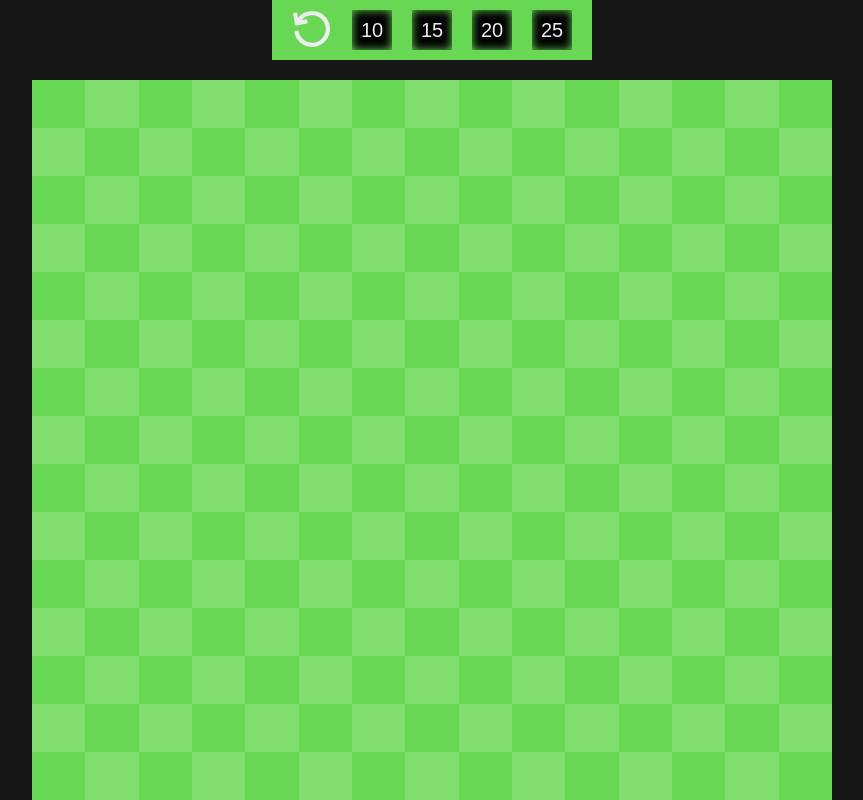
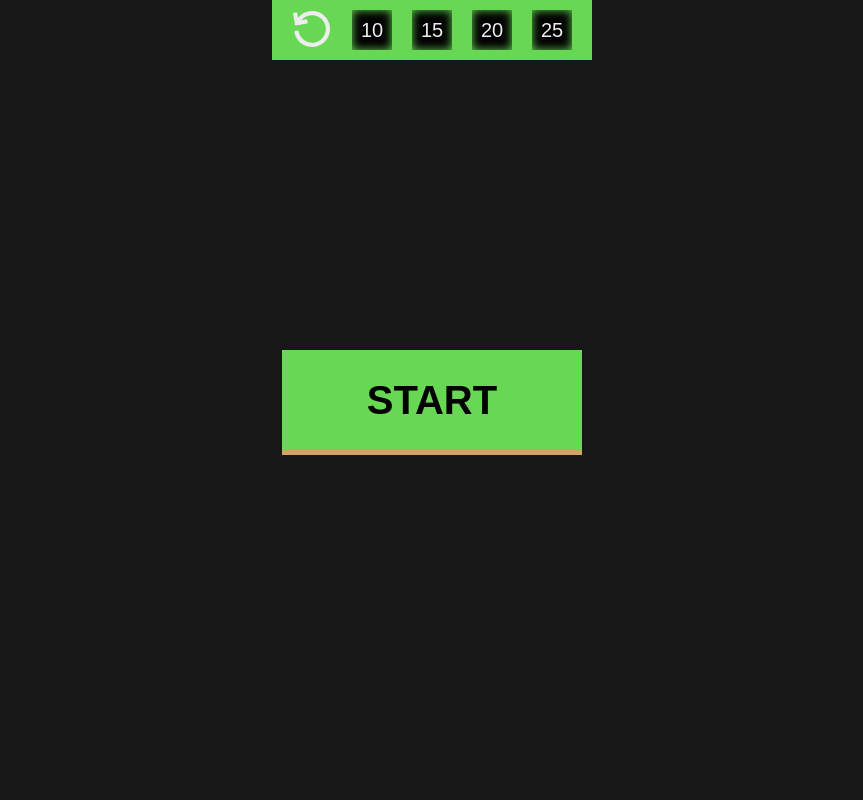
Before and after one commit to alexeykrix/minesweeper, a website built with Vite: page index.html in a window 1280 px wide. Shown: the whole page, without its empty margins (208-1071 px from the left). Built offline with nearby package versions, Linux system fonts and the light colour scheme.

Commit message:
start screen added

```diff
--- a/index.html
+++ b/index.html
@@ -29,6 +29,10 @@
     </header>
     <div class="game">
     </div>
+
+    <div class="start-btn">
+      start
+    </div>
     <script type="module" src="/main.js"></script>
   </body>
 </html>
--- a/main.js
+++ b/main.js
@@ -43,6 +43,7 @@ class Controls {
     const cell = target.closest('.cell')
     const btnRestart = target.closest('.btn-restart')
     const btnSize = target.closest('.btn-size')
+    const btnStart = target.closest('.start-btn')
     if (cell) {
       if (!trusted && ('ontouchstart' in window || navigator.maxTouchPoints))
         return
@@ -54,6 +55,9 @@ class Controls {
     }
     if (btnSize) {
       this.game.changeGridSize(+btnSize.dataset.size)
+    }
+    if (btnStart) {
+      this.game.startGame()
     }
   }
   rightClickHandler(e) {
@@ -110,6 +114,7 @@ class Controls {
 }
 class Game {
   htmlElem
+  startBtn
   gridSize
   gameArray
   controls
@@ -118,15 +123,15 @@ class Game {
   isGameOver = false
   lastChange = { x: null, y: null }
 
-  constructor(selector = '.game', gridSize = 15) {
+  constructor(selector = '.game', startBtn = '.start-btn', gridSize = 15) {
     this.htmlElem = document.querySelector(selector)
+    this.startBtn = document.querySelector(startBtn)
     this.gridSize = gridSize
     this.htmlElem.style.setProperty('--cels', gridSize)
   }
 
   init() {
     this.createArray()
-    this.renderArray()
     this.controls = new Controls(this)
   }
 
@@ -178,15 +183,9 @@ class Game {
           if (cell.state === BOMB && this.isGameOver) baseType = BOMB
         }
 
-        const animate =
-          this.lastChange.x === x && this.lastChange.y === y ? 'animate' : ''
-        newHTML += `
-        <div class="cell
-          ${cell.showed ? 'cell-SHOWED' : ''}
-          cell-${baseType}
-          ${animate}"
-          data-x="${x}" data-y="${y}"
-        ></div>`
+        const cellShowed = cell.showed ? 'cell-SHOWED' : ''
+        const animate = this.lastChange.x === x && this.lastChange.y === y ? 'animate' : ''
+        newHTML += `<div class="cell ${cellShowed} cell-${baseType} ${animate}" data-x="${x}" data-y="${y}"></div>`
       })
     })
 
@@ -295,6 +294,15 @@ class Game {
     this.gridSize = size
     this.restart()
   }
+
+  startGame() {
+    this.renderArray()
+    this.htmlElem.style.opacity = 1
+    this.startBtn.style.opacity = 0
+    setTimeout(() => {
+      this.startBtn.style.display = 'none'
+    }, 400)
+  }
 }
 
 new Game().init()
--- a/src/style.css
+++ b/src/style.css
@@ -37,6 +37,31 @@ header {
   gap: 20px;
 }
 
+.start-btn {
+  position: fixed;
+  top: 50%;
+  left: 50%;
+  transform: translate(-50%, -50%);
+  width: 300px;
+  height: 100px;
+  background: rgb(103, 215, 84);
+  box-shadow: 0px 5px 0 0px rgb(207, 166, 100);
+  display: flex;
+  cursor: pointer;
+  justify-content: center;
+  align-items: center;
+  font-size: 40px;
+  text-transform: uppercase;
+  font-weight: 600;
+  font-family: sans-serif;
+  transition: 0.4s ease;
+}
+.start-screen:hover {
+  transform: translate(-50%, calc(-50% + 5px));
+  box-shadow: 0px 0px 0 0px rgb(207, 166, 100);
+  background: rgb(128, 222, 111);
+}
+
 .btn {
   background: transparent;
   border: none;
@@ -60,11 +85,12 @@ header {
   aspect-ratio: 1 / 1;
   width: min(100vw, 100vh);
   height: min(100vw, 100vh);
-  background: #000;
   display: grid;
   grid-template-columns: repeat(var(--cels), 1fr);
   grid-template-rows: repeat(var(--cels), 1fr);
   gap: 0px;
+  transition: 1s ease;
+  opacity: 0;
 }
 
 .cell {
@@ -72,7 +98,7 @@ header {
   background: rgb(103, 215, 84);
 }
 
-.cell-EMPTY:nth-child(2n) {
+.cell:not(.cell-SHOWED):nth-child(2n) {
   background: rgb(128, 222, 111);
 }
 .cell:hover {
```
